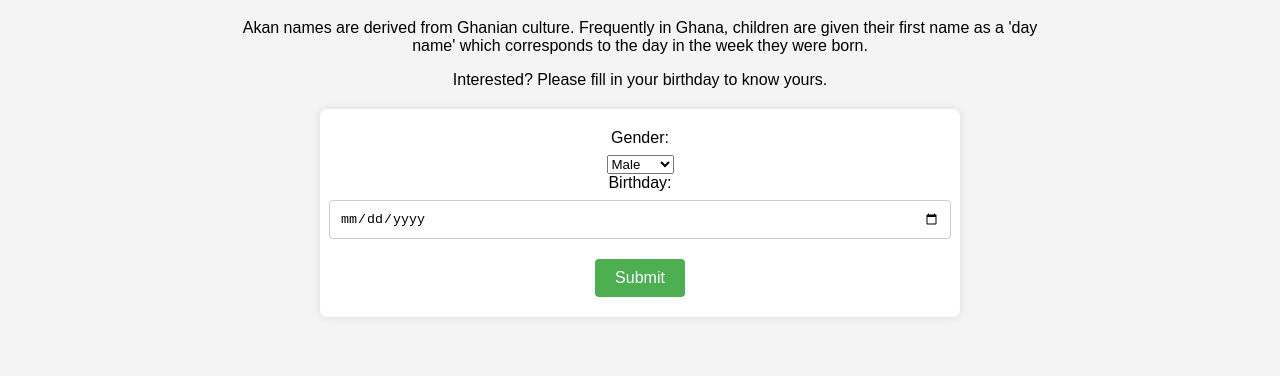
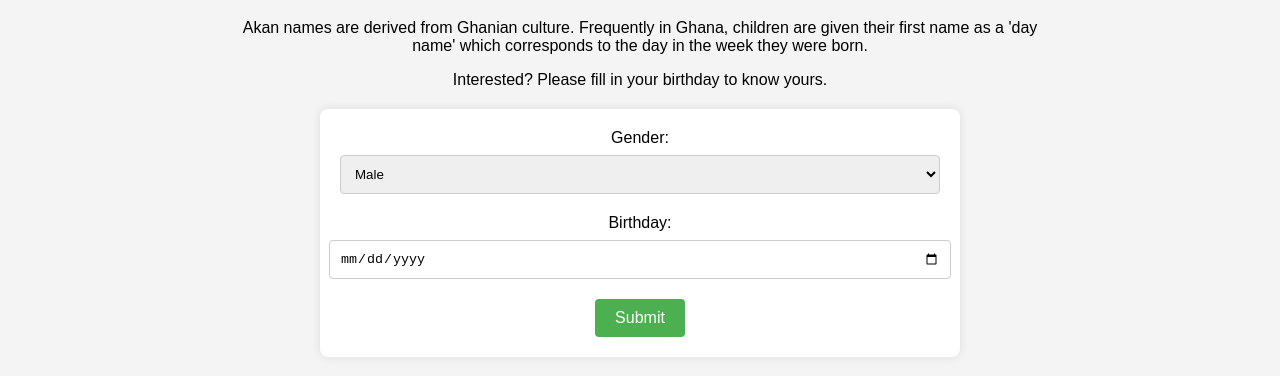
Before and after one commit to benson-kiprotich/akan-names, a plain HTML site: page index.html in a window 1280 px wide. Shown: the part 78-454 px from the top of the page. Drawn offline with Linux system fonts and the light colour scheme; a script that the page names is missing.

Commit message:
add style for gender select options

```diff
--- a/css/styles.css
+++ b/css/styles.css
@@ -32,6 +32,7 @@ label {
     margin-bottom: 8px;
 }
 
+select,
 input {
     padding: 10px;
     margin-bottom: 20px;
--- a/index.html
+++ b/index.html
@@ -27,7 +27,6 @@
             <select id="gender" name="gender" required>
                 <option value="male">Male</option>
                 <option value="female">Female</option>
-                <option value="other">Other</option>
             </select>
 
 
```
